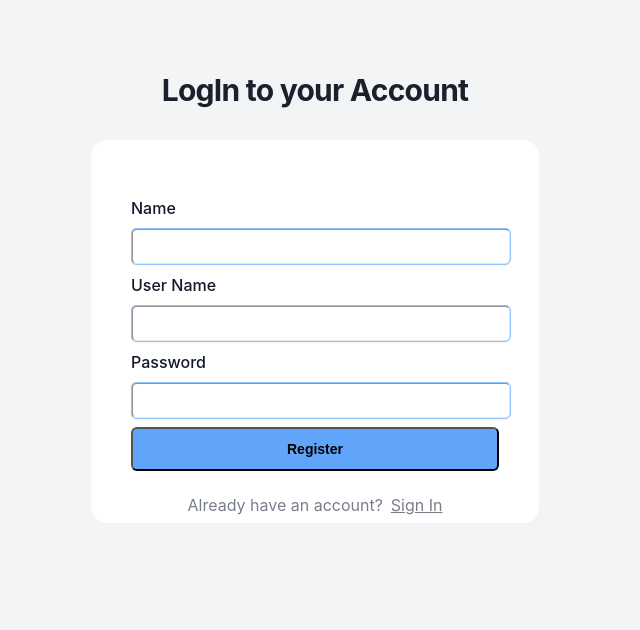
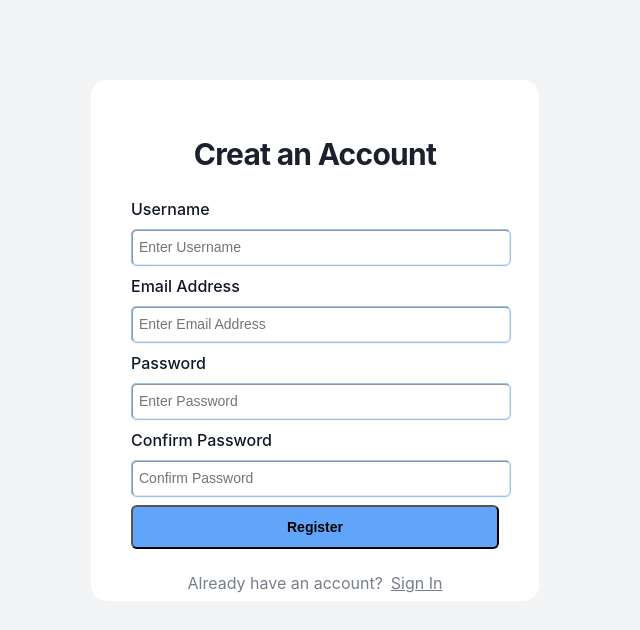
Before and after one commit to PasinduMaduwantha/post-mate, a React (Create React App) app: page / in a window 1280 px wide. Both pictures are taken after a click on the element "Create an account". Shown: the top 630 px of the page, without its empty margins (325-965 px from the left). Built offline with nearby package versions, Linux system fonts and the light colour scheme.

Commit message:
register-completed

```diff
--- a/package.json
+++ b/package.json
@@ -6,10 +6,12 @@
     "@testing-library/jest-dom": "^5.17.0",
     "@testing-library/react": "^13.4.0",
     "@testing-library/user-event": "^13.5.0",
+    "axios": "^1.5.0",
     "material-react-table": "^1.14.0",
     "react": "^18.2.0",
     "react-dom": "^18.2.0",
     "react-hook-form": "^7.45.4",
+    "react-hot-toast": "^2.4.1",
     "react-router": "^6.15.0",
     "react-router-dom": "^6.15.0",
     "react-scripts": "5.0.1",
--- /dev/null
+++ b/src/API/axios.js
@@ -0,0 +1,8 @@
+import axios from 'axios';
+
+export default axios.create({
+    baseURL: 'http://localhost:5000',
+    // headers: {
+    //     'Content-type': 'application/json',
+    // },
+});
--- a/src/components/Auth/AuthForm.jsx
+++ b/src/components/Auth/AuthForm.jsx
@@ -1,26 +1,27 @@
 
 import Button from '../Buttons/Buttons';
 import Input from '../Inputs/input';
-import { useCallback, useState } from 'react';
+import { useCallback, useState, useRef, useEffect } from 'react';
 import { useForm , FieldValues, SubmitHandler} from 'react-hook-form';
 import {Navigate, useNavigate} from 'react-router-dom';
+import { toast } from "react-hot-toast";
 
 import './AuthForm.css'
-
+import axios from '../../API/axios';
 
 const AuthForm = () => {
     const navigate = useNavigate()
 
-    const [Varient, setVarient] = useState('LOGIN')
+    const [variant, setVariant] = useState('LOGIN')
     const [isLoading, setIsLoading] = useState(false)
 
     const toggleVarient = useCallback(() => {
-        if (Varient === 'LOGIN') {
-            setVarient('REGISTER')
+        if (variant === 'LOGIN') {
+            setVariant('REGISTER')
         } else {
-            setVarient('LOGIN')
+            setVariant('LOGIN')
         }
-    },[Varient])
+    },[variant])
 
     const {
         register,
@@ -28,28 +29,72 @@ const AuthForm = () => {
         formState: { errors },
     }=useForm({
         defaultValues: {
-            name: '',
+            username: '',
             email: '',
             password: '',
+            confirmpassword: '',
         }
     })
 
-    const onSubmit= (data) =>{
-        setIsLoading(true)
+    const validate= (data) => {
+        const errors = {};
 
-        if (Varient === 'REGISTER') {
-            // Axios Register
-            navigateToRegister()
+        if (data.password !== data.confirmPassword) {
+          errors.confirmPassword = 'Passwords do not match';
         }
-        if (Varient === 'LOGIN') {
-            // NextAuth Signin
-            if (data.isAdmin) {
+
+        return errors;
+    }
+
+    const onSubmit = (data) => {
+        const { confirmpassword, ...others } = data
+
+        console.log(data)
+        setIsLoading(true);
+        validate(data);
+        if (variant === 'REGISTER') {
+
+          axios.post('/api/auth/register', others)
+          .then(response => {
+              if (response.status === 201) {
+                  toast.success('Registration successful!');
+                  navigateToRegister() // Redirect to login page after successful registration
+                } else {
+                    toast.error('Registration failed. Please check your details.');
+                }
+            })
+            .catch(error => {
+            console.error('Error during registration:', error);
+            toast.error('Something went wrong during registration.');
+        })
+        .finally(() => setIsLoading(false))
+    }
+
+    if (variant === 'LOGIN') {
+        const {email, ...withoutEmail} = others
+        axios.post('/api/auth/login', withoutEmail)
+        .then(response => {
+                console.log(response)
+            if (response.status === 200) {
+                toast.success('Login successful!');
+                if (response.data.isAdmin) {
                     navigateToAdminDashboard()
                 } else {
                     navigateToUserDashboard()
                 }
+            } else {
+                toast.error('Invalid credentials. Please try again.');
+            }
+            })
+            .catch(error => {
+            console.error('Error during login:', error);
+            toast.error('Something went wrong during login.');
+            })
+            .finally(() => setIsLoading(false));
+
         }
       }
+
 
     const navigateToRegister = ()=> {
         navigate('/register')
@@ -73,32 +118,79 @@ const AuthForm = () => {
                 <form style={{"margin-top": "1.5rem"}}
                 onSubmit={handleSubmit(onSubmit)}
                 >
-                    {Varient === 'REGISTER' && (
+                    {variant === 'REGISTER' && (
+                    <>
+                        <h2 className="home-title">
+                        Creat an Account
+                        </h2>
+
                         <Input
-                        id='name'
+                        id='username'
+                        name='username'
                         type='text'
-                        label='Name'
+                        label='Username'
                         register={register}
                         errors={errors}
                         disabled={isLoading}
+                        placeholder='Enter Username'/>
+                        <Input
+                        id='email'
+                        name='email'
+                        type='email'
+                        label='Email Address'
+                        register={register}
+                        errors={errors}
+                        placeholder='Enter Email Address'
+                        disabled={isLoading}
                         />
-                    )}
                         <Input
-                        id='username'
-                        type='text'
-                        label='User Name'
+                        id='createpassword'
+                        type='password'
+                        label='Password'
+                        name='password'
                         register={register}
                         errors={errors}
                         disabled={isLoading}
+                        placeholder='Enter Password'
                         />
+                        <Input
+                        id='confirmpassword'
+                        type='password'
+                        name='confirmpassword'
+                        label='Confirm Password'
+                        register={register}
+                        errors={errors}
+                        disabled={isLoading}
+                        placeholder='Confirm Password'
+                        />
+                    </>
+                    ) }
+                    {variant === 'LOGIN' && (
+                        <>
+                        <h2 className="home-title">
+                            Sign In to your Account
+                            </h2>
+                            <Input
+                        id='name'
+                        name='username'
+                        type='text'
+                        label='Username'
+                        register={register}
+                        errors={errors}
+                        disabled={isLoading}
+                        placeholder='Username'/>
                         <Input
                         id='password'
                         type='password'
+                        name='password'
                         label='Password'
                         register={register}
                         errors={errors}
                         disabled={isLoading}
+                        placeholder='Password'
                     />
+                            </>
+                    )}
                     <div>
                         <Button
                         disabled={isLoading}
@@ -106,19 +198,19 @@ const AuthForm = () => {
                         type='submit'
 
                         >
-                            {Varient === 'LOGIN' ? 'Sign In' : 'Register'}
+                            {variant === 'LOGIN' ? 'Sign In' : 'Register'}
                         </Button>
                     </div>
                 </form>
                 <div className="custom-lower">
                     <div>
-                        {Varient === 'LOGIN' ? "Don't have an account?" : 'Already have an account?'}
+                        {variant === 'LOGIN' ? "Don't have an account?" : 'Already have an account?'}
                     </div>
                     <div
                     onClick={toggleVarient}
                     style={{'text-decoration': 'underline','cursor': 'pointer'}}
                     >
-                        {Varient === 'LOGIN' ? 'Create an account' : 'Sign In'}
+                        {variant === 'LOGIN' ? 'Create an account' : 'Sign In'}
                     </div>
                 </div>
             </div>
--- a/src/components/Inputs/input.jsx
+++ b/src/components/Inputs/input.jsx
@@ -17,7 +17,9 @@ const Input = ({
     required,
     register,
     errors,
-    disabled
+    disabled,
+    placeholder,
+    name,
 }) => {
     return (
         <div>
@@ -30,8 +32,11 @@ const Input = ({
                 <input
                 id={id}
                 type={type}
+                name={name}
                 autoComplete={type}
                 disabled={disabled}
+                placeholder={placeholder}
+                {...register(name,id, { required })}
                 className={clsx(
                     `custom-form-input`,
                     errors[id] && 'focus:ring-rose-500',
--- a/src/page/Home/home.jsx
+++ b/src/page/Home/home.jsx
@@ -5,9 +5,9 @@ export default function Home() {
   return (
     <div className="home-background">
       <div className='home-background-wrap'>
-        <h2 className="home-title">
-          LogIn to your Account
-        </h2>
+        {/* <h2 className="home-title">
+          Welcome to PostMate!
+        </h2> */}
         <AuthForm />
       </div>
     </div>
```
Also changed, not shown: 1 other file (tests, documents, lock files or other folders). Lines whose indentation alone changed are shown as unchanged.
